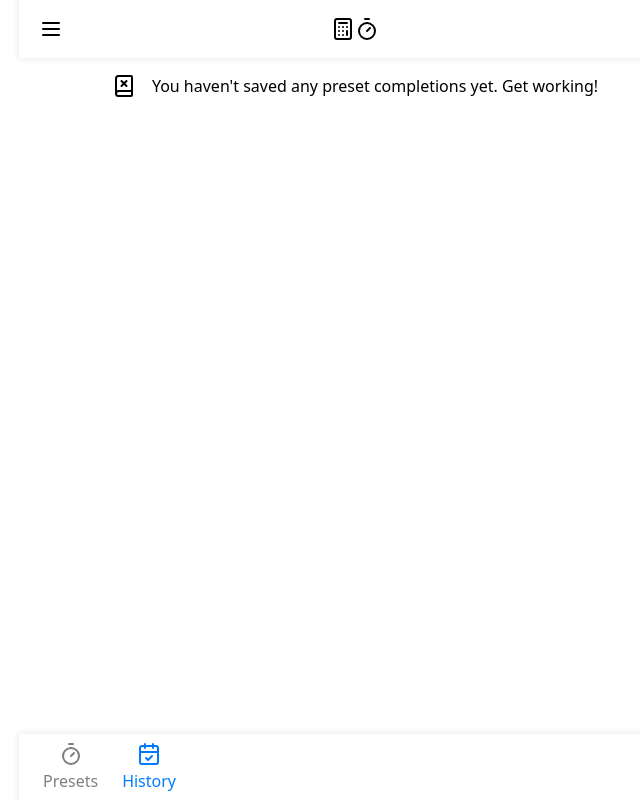
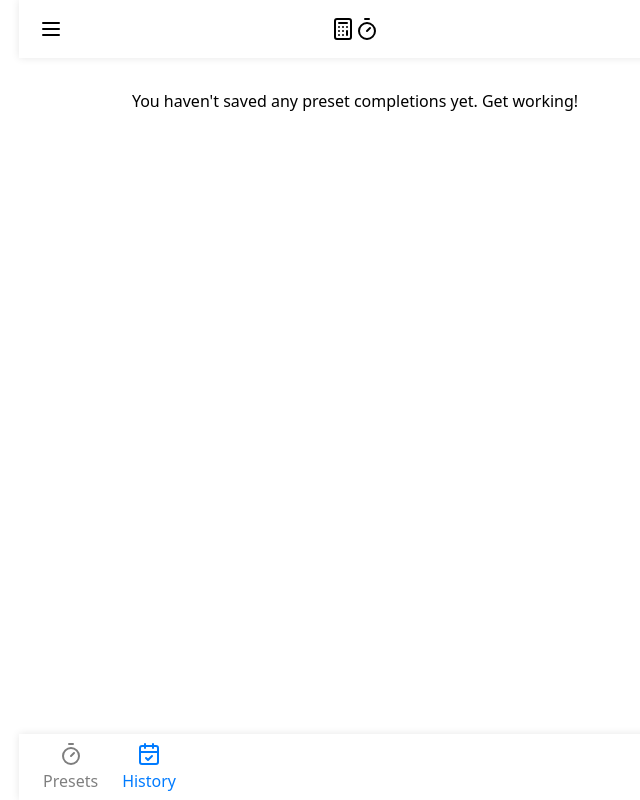
Before and after one commit to Garciat/programmable-timer-app, a React (Vite) app: page /history in a window 1280 px wide. Shown: the whole page, without its empty margins (285-925 px from the left). Built offline with nearby package versions, Linux system fonts and the light colour scheme.

Commit message:
implement history db clear

```diff
--- a/src/app/history/db.ts
+++ b/src/app/history/db.ts
@@ -1,4 +1,4 @@
-import { DBSchema, IDBPDatabase, openDB } from "idb";
+import { DBSchema, deleteDB, IDBPDatabase, openDB } from "idb";
 
 import { HistoryRecord } from "src/app/history/types.ts";
 
@@ -72,3 +72,7 @@ export async function getAllRecordsByDateAsc(
 export async function deleteRecord(db: Conn, recordId: string): Promise<void> {
   await db.delete("records", recordId);
 }
+
+export async function deleteHistoryDB(): Promise<void> {
+  await deleteDB(DB_NAME);
+}
--- a/src/pages/HistoryPage.tsx
+++ b/src/pages/HistoryPage.tsx
@@ -1,7 +1,6 @@
 import { useCallback, useEffect, useMemo, useState } from "react";
 import {
   BookCheck,
-  BookX,
   Calculator,
   Clock3,
   Menu,
@@ -105,11 +104,8 @@ export function HistoryPage() {
         className={`${stylesAll["content-frame"]} ${styles["history-frame"]}`}
       >
         {records.length === 0 && (
-          <HStack gap="1rem">
-            <BookX />{" "}
-            <span>
-              You haven't saved any preset completions yet. Get working!
-            </span>
+          <HStack gap="1rem" style={{ textAlign: "center" }}>
+            <p>You haven't saved any preset completions yet. Get working!</p>
           </HStack>
         )}
 
--- a/src/pages/HomePage.tsx
+++ b/src/pages/HomePage.tsx
@@ -43,12 +43,12 @@ export function HomePage() {
         gap="2rem"
         className={stylesAll["content-frame"]}
       >
-        <PresetList presets={presets} />
         {presets.length === 0 && (
           <p style={{ textAlign: "center" }}>
             No presets yet. Click the plus button to create one.
           </p>
         )}
+        <PresetList presets={presets} />
       </VFrame>
       <MainNav />
     </BaseLayout>
--- a/src/pages/SettingsPage.tsx
+++ b/src/pages/SettingsPage.tsx
@@ -18,6 +18,7 @@ import { unique } from "lib/utils/array.ts";
 import { switching } from "lib/utils/switch.ts";
 import { trying } from "lib/utils/exceptions.ts";
 import { useSpeechSynthesisVoices, VoiceInfo } from "lib/utils/tts.ts";
+import { deleteHistoryDB } from "src/app/history/db.ts";
 import { useInstallPrompt } from "src/transient/install.tsx";
 import { useAppSettings } from "src/state/context.tsx";
 import { DEFAULT_APP_STATE } from "src/state/default.ts";
@@ -536,9 +537,10 @@ function AdvancedSection() {
 function DeleteDataSubsection() {
   const reset = useAppSettingsReset();
 
-  const handleResetRequest = useCallback(() => {
+  const handleResetRequest = useCallback(async () => {
     if (globalThis.confirm("Are you sure you want to delete all data?")) {
       reset();
+      await deleteHistoryDB();
       globalThis.alert("All data has been deleted.");
     }
   }, [reset]);
```
